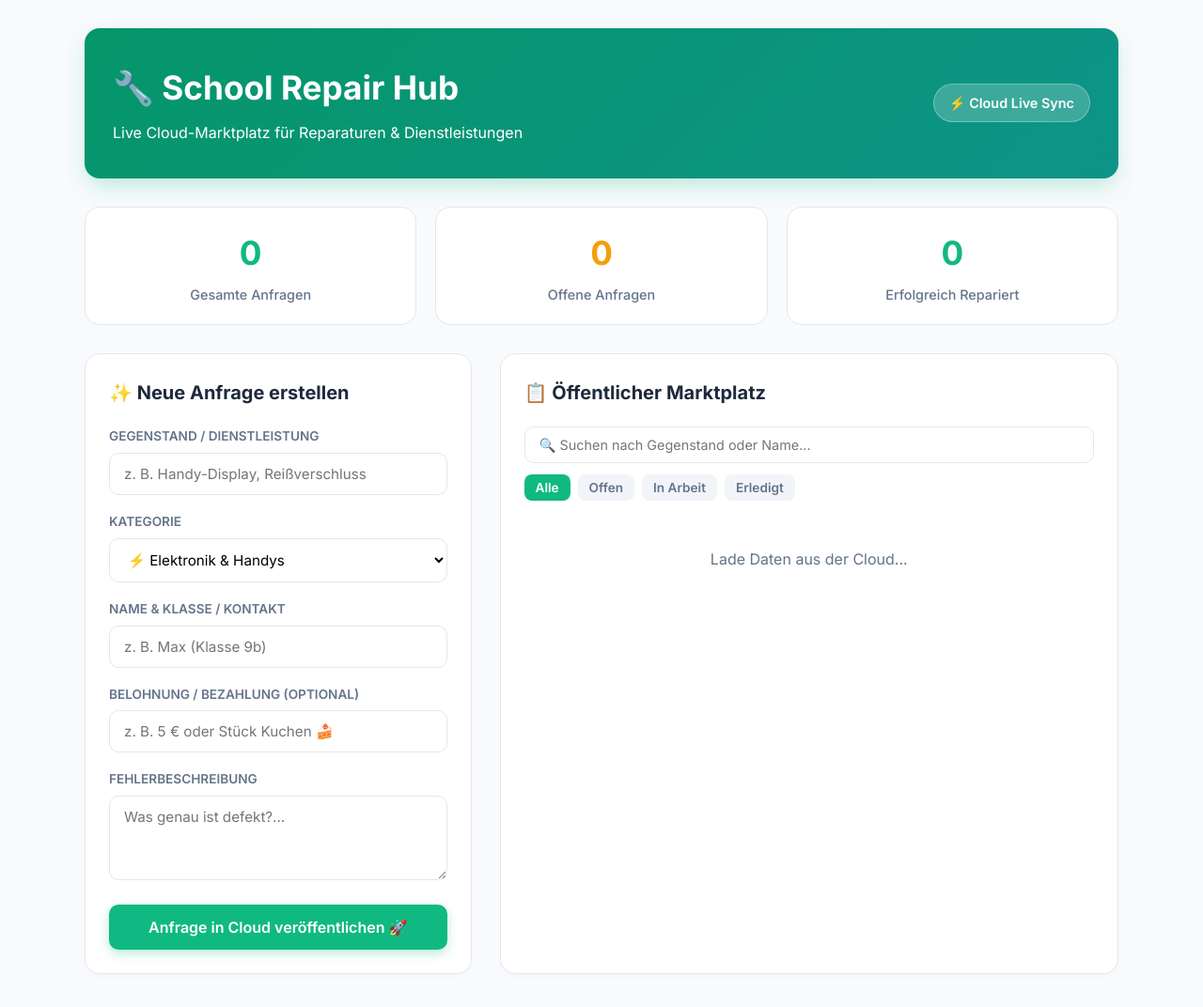
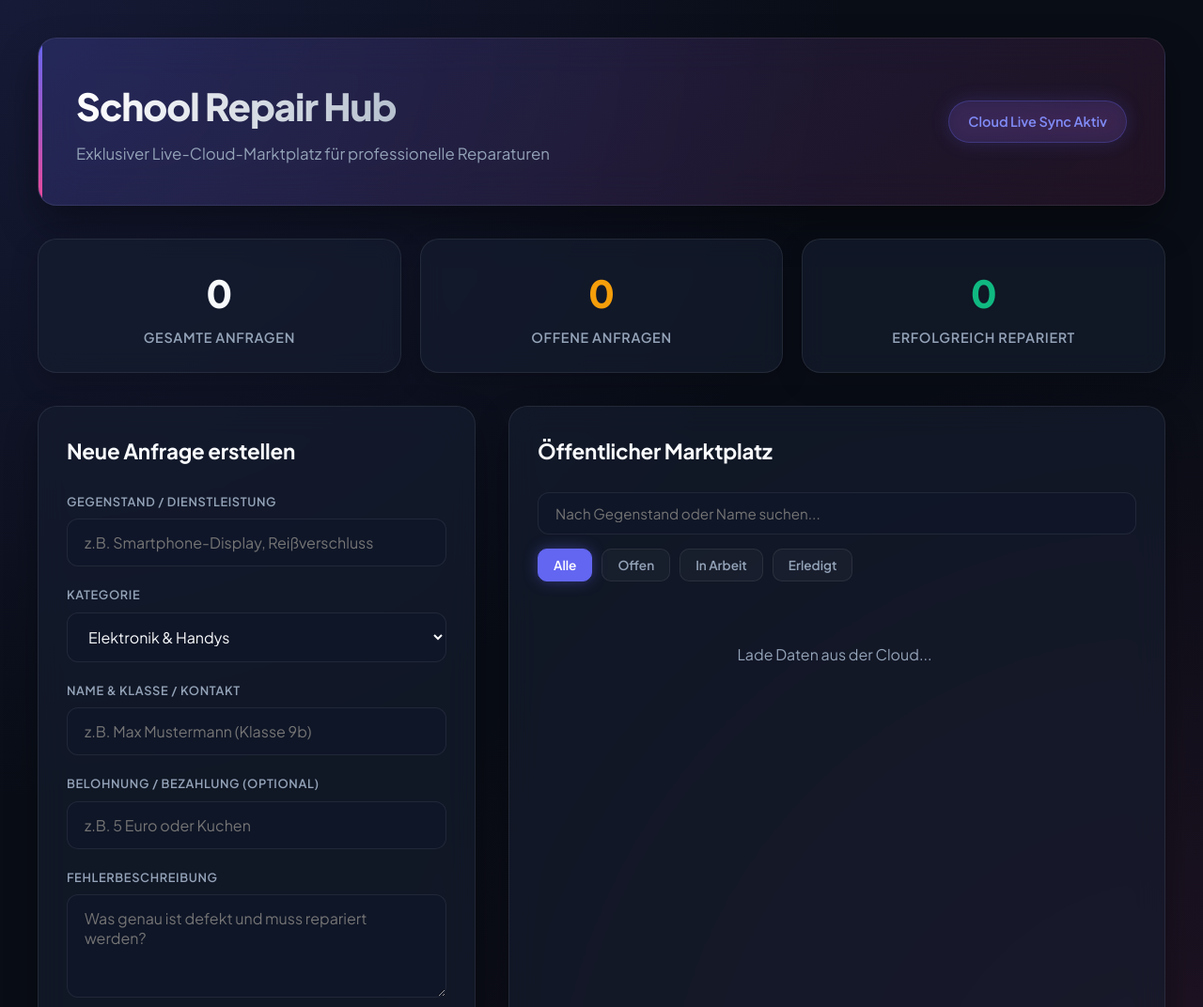
Before and after one commit to leonuex/DataWizard, a plain HTML site: page index.html in a window 1280 px wide. Shown: the top 1072 px of the page at 94% size. Drawn offline with nearby package versions, Linux system fonts and the light colour scheme; no server answers; a script that the page names is missing.

Commit message:
Exklusives Design, Filter und Emojis entfernt

```diff
--- a/index.html
+++ b/index.html
@@ -3,9 +3,9 @@
 <head>
     <meta charset="UTF-8">
     <meta name="viewport" content="width=device-width, initial-scale=1.0">
-    <title>School Repair Hub | Cloud Live</title>
+    <title>School Repair Hub | Exklusives Portal</title>
     <!-- Google Fonts -->
-    <link href="https://fonts.googleapis.com/css2?family=Inter:wght@400;500;600;700&display=swap" rel="stylesheet">
+    <link href="https://fonts.googleapis.com/css2?family=Plus+Jakarta+Sans:wght@400;500;600;700;800&display=swap" rel="stylesheet">
     <!-- Konfetti-Bibliothek -->
     <script src="https://cdn.jsdelivr.net/npm/canvas-confetti@1.5.1/dist/confetti.browser.min.js"></script>
     <!-- Mobile Konsole (Eruda) -->
@@ -14,73 +14,198 @@
 
     <style>
         :root {
-            --primary: #10b981;
-            --primary-hover: #059669;
-            --primary-light: #ecfdf5;
-            --bg: #f8fafc;
-            --card-bg: #ffffff;
-            --text: #1e293b;
-            --text-muted: #64748b;
-            --border: #e2e8f0;
+            --bg-base: #090d16;
+            --bg-surface: rgba(17, 24, 39, 0.7);
+            --bg-card: rgba(22, 30, 49, 0.6);
+            --primary: #6366f1;
+            --primary-glow: rgba(99, 102, 241, 0.4);
+            --accent: #ec4899;
+            --text-main: #f8fafc;
+            --text-muted: #94a3b8;
+            --border: rgba(255, 255, 255, 0.08);
+            --border-focus: rgba(99, 102, 241, 0.6);
             --warning: #f59e0b;
             --success: #10b981;
-            --radius: 16px;
+            --radius: 20px;
         }
-        * { box-sizing: border-box; margin: 0; padding: 0; font-family: 'Inter', sans-serif; }
-        body { background-color: var(--bg); color: var(--text); line-height: 1.6; padding: 30px 15px; }
-        .container { max-width: 1100px; margin: 0 auto; }
+
+        * { box-sizing: border-box; margin: 0; padding: 0; font-family: 'Plus Jakarta Sans', sans-serif; }
+
+        body {
+            background-color: var(--bg-base);
+            background-image:
+                radial-gradient(at 0% 0%, rgba(99, 102, 241, 0.15) 0px, transparent 50%),
+                radial-gradient(at 100% 100%, rgba(236, 72, 153, 0.1) 0px, transparent 50%);
+            color: var(--text-main);
+            min-height: 100vh;
+            line-height: 1.6;
+            padding: 40px 20px;
+        }
+
+        .container { max-width: 1200px; margin: 0 auto; }
+
         header {
-            background: linear-gradient(135deg, #059669 0%, #0d9488 100%);
-            color: white; padding: 35px 30px; border-radius: var(--radius);
-            margin-bottom: 30px; box-shadow: 0 10px 25px -5px rgba(16, 185, 129, 0.3);
+            background: linear-gradient(135deg, rgba(99, 102, 241, 0.2) 0%, rgba(236, 72, 153, 0.1) 100%);
+            backdrop-filter: blur(20px);
+            border: 1px solid var(--border);
+            padding: 40px;
+            border-radius: var(--radius);
+            margin-bottom: 35px;
+            box-shadow: 0 20px 40px rgba(0, 0, 0, 0.4);
             display: flex; justify-content: space-between; align-items: center; flex-wrap: wrap; gap: 20px;
+            position: relative;
+            overflow: hidden;
         }
-        header h1 { font-size: 2.2rem; font-weight: 700; margin-bottom: 8px; }
+
+        header::before {
+            content: '';
+            position: absolute;
+            top: 0; left: 0; width: 4px; height: 100%;
+            background: linear-gradient(to bottom, var(--primary), var(--accent));
+        }
+
+        header h1 { font-size: 2.5rem; font-weight: 800; letter-spacing: -0.025em; margin-bottom: 6px; background: linear-gradient(to right, #fff, #94a3b8); -webkit-background-clip: text; -webkit-text-fill-color: transparent; }
+        header p { color: var(--text-muted); font-size: 1.05rem; }
+
         .header-badge {
-            background: rgba(255, 255, 255, 0.2); padding: 8px 16px; border-radius: 50px;
-            font-weight: 600; font-size: 0.9rem; backdrop-filter: blur(5px);
-            border: 1px solid rgba(255, 255, 255, 0.3);
+            background: rgba(99, 102, 241, 0.15);
+            color: #818cf8;
+            padding: 10px 20px;
+            border-radius: 50px;
+            font-weight: 600;
+            font-size: 0.9rem;
+            backdrop-filter: blur(10px);
+            border: 1px solid rgba(99, 102, 241, 0.3);
+            box-shadow: 0 0 20px rgba(99, 102, 241, 0.2);
         }
-        .stats-bar { display: grid; grid-template-columns: repeat(auto-fit, minmax(220px, 1fr)); gap: 20px; margin-bottom: 30px; }
-        .stat-card { background: var(--card-bg); padding: 20px 25px; border-radius: var(--radius); border: 1px solid var(--border); text-align: center; }
-        .stat-card .number { font-size: 2.2rem; font-weight: 700; color: var(--primary); margin-bottom: 5px; }
-        .stat-card .label { color: var(--text-muted); font-size: 0.9rem; font-weight: 500; }
-        .main-content { display: grid; grid-template-columns: 1fr 1.6fr; gap: 30px; }
-        @media (max-width: 850px) { .main-content { grid-template-columns: 1fr; } }
-        .card { background: var(--card-bg); padding: 25px; border-radius: var(--radius); border: 1px solid var(--border); box-shadow: 0 4px 6px -1px rgba(0,0,0,0.02); }
-        .card h2 { font-size: 1.25rem; margin-bottom: 20px; color: var(--text); }
-        .form-group { margin-bottom: 18px; }
-        .form-group label { display: block; margin-bottom: 6px; font-weight: 600; font-size: 0.85rem; color: var(--text-muted); text-transform: uppercase; }
+
+        .stats-bar { display: grid; grid-template-columns: repeat(auto-fit, minmax(240px, 1fr)); gap: 20px; margin-bottom: 35px; }
+        .stat-card {
+            background: var(--bg-card);
+            backdrop-filter: blur(12px);
+            padding: 25px;
+            border-radius: var(--radius);
+            border: 1px solid var(--border);
+            text-align: center;
+            box-shadow: 0 10px 30px rgba(0,0,0,0.2);
+            transition: transform 0.3s ease, border-color 0.3s ease;
+        }
+        .stat-card:hover { transform: translateY(-3px); border-color: rgba(255,255,255,0.2); }
+        .stat-card .number { font-size: 2.5rem; font-weight: 800; color: var(--text-main); margin-bottom: 4px; }
+        .stat-card .label { color: var(--text-muted); font-size: 0.9rem; font-weight: 600; text-transform: uppercase; letter-spacing: 0.05em; }
+
+        .main-content { display: grid; grid-template-columns: 1fr 1.5fr; gap: 35px; }
+        @media (max-width: 900px) { .main-content { grid-template-columns: 1fr; } }
+
+        .card {
+            background: var(--bg-card);
+            backdrop-filter: blur(16px);
+            padding: 30px;
+            border-radius: var(--radius);
+            border: 1px solid var(--border);
+            box-shadow: 0 15px 35px rgba(0,0,0,0.3);
+        }
+        .card h2 { font-size: 1.4rem; margin-bottom: 25px; color: var(--text-main); font-weight: 700; letter-spacing: -0.01em; }
+
+        .form-group { margin-bottom: 20px; }
+        .form-group label { display: block; margin-bottom: 8px; font-weight: 600; font-size: 0.8rem; color: var(--text-muted); text-transform: uppercase; letter-spacing: 0.05em; }
+
         .form-group input, .form-group select, .form-group textarea {
-            width: 100%; padding: 12px 15px; border: 1.5px solid var(--border); border-radius: 10px; font-size: 0.95rem; background: #fff;
+            width: 100%;
+            padding: 14px 18px;
+            border: 1px solid var(--border);
+            border-radius: 12px;
+            font-size: 1rem;
+            background: rgba(15, 23, 42, 0.6);
+            color: var(--text-main);
+            transition: all 0.3s ease;
         }
-        .form-group textarea { resize: vertical; height: 90px; }
+        .form-group input:focus, .form-group select:focus, .form-group textarea:focus {
+            outline: none;
+            border-color: var(--primary);
+            box-shadow: 0 0 15px var(--primary-glow);
+            background: rgba(15, 23, 42, 0.9);
+        }
+        .form-group textarea { resize: vertical; height: 110px; }
+
         button.btn-primary {
-            background: var(--primary); color: white; border: none; padding: 14px 20px;
-            border-radius: 10px; cursor: pointer; font-weight: 600; font-size: 1rem; width: 100%;
-            box-shadow: 0 4px 12px rgba(16, 185, 129, 0.3); transition: background 0.2s;
+            background: linear-gradient(135deg, var(--primary) 0%, #4f46e5 100%);
+            color: white;
+            border: none;
+            padding: 16px 20px;
+            border-radius: 12px;
+            cursor: pointer;
+            font-weight: 700;
+            font-size: 1rem;
+            width: 100%;
+            box-shadow: 0 10px 25px rgba(99, 102, 241, 0.4);
+            transition: all 0.3s ease;
+            letter-spacing: 0.02em;
         }
-        button.btn-primary:hover { background: var(--primary-hover); }
-        .toolbar { display: flex; flex-direction: column; gap: 12px; margin-bottom: 20px; }
-        .search-input { width: 100%; padding: 10px 15px; border: 1.5px solid var(--border); border-radius: 10px; font-size: 0.9rem; }
-        .filter-bar { display: flex; gap: 8px; flex-wrap: wrap; }
-        .filter-btn { background: #f1f5f9; color: var(--text-muted); border: none; padding: 6px 12px; font-size: 0.85rem; font-weight: 600; border-radius: 8px; cursor: pointer; }
-        .filter-btn.active { background: var(--primary); color: white; }
-        .repair-list { display: flex; flex-direction: column; gap: 15px; max-height: 550px; overflow-y: auto; }
-        .repair-item { border: 1.5px solid var(--border); border-radius: 12px; padding: 18px; background: #ffffff; }
-        .repair-header { display: flex; justify-content: space-between; align-items: flex-start; margin-bottom: 8px; }
-        .repair-title { font-weight: 700; font-size: 1.1rem; }
-        .badge { padding: 4px 10px; border-radius: 50px; font-size: 0.75rem; font-weight: 700; text-transform: uppercase; }
-        .badge.offen { background-color: #fef3c7; color: #d97706; }
-        .badge.in_bearbeitung { background-color: #e0f2fe; color: #0284c7; }
-        .badge.erledigt { background-color: var(--primary-light); color: var(--primary); }
-        .repair-meta { font-size: 0.85rem; color: var(--text-muted); margin-bottom: 10px; display: flex; gap: 12px; flex-wrap: wrap; }
-        .repair-desc { font-size: 0.95rem; color: #334155; margin-bottom: 15px; }
-        .repair-actions { display: flex; gap: 8px; flex-wrap: wrap; }
-        .action-btn { padding: 6px 12px; font-size: 0.85rem; font-weight: 600; border-radius: 8px; border: none; cursor: pointer; }
-        .btn-take { background: #e0f2fe; color: #0369a1; }
-        .btn-done { background: var(--primary-light); color: var(--primary-hover); }
-        .btn-delete { background: #fee2e2; color: #b91c1c; margin-left: auto; }
+        button.btn-primary:hover {
+            transform: translateY(-2px);
+            box-shadow: 0 15px 30px rgba(99, 102, 241, 0.6);
+            filter: brightness(1.1);
+        }
+
+        .toolbar { display: flex; flex-direction: column; gap: 15px; margin-bottom: 25px; }
+        .search-input {
+            width: 100%;
+            padding: 12px 18px;
+            border: 1px solid var(--border);
+            border-radius: 12px;
+            font-size: 0.95rem;
+            background: rgba(15, 23, 42, 0.6);
+            color: var(--text-main);
+        }
+        .search-input:focus { outline: none; border-color: var(--primary); box-shadow: 0 0 15px var(--primary-glow); }
+
+        .filter-bar { display: flex; gap: 10px; flex-wrap: wrap; }
+        .filter-btn {
+            background: rgba(255, 255, 255, 0.03);
+            color: var(--text-muted);
+            border: 1px solid var(--border);
+            padding: 8px 16px;
+            font-size: 0.85rem;
+            font-weight: 600;
+            border-radius: 10px;
+            cursor: pointer;
+            transition: all 0.2s ease;
+        }
+        .filter-btn:hover { background: rgba(255, 255, 255, 0.06); color: var(--text-main); }
+        .filter-btn.active { background: var(--primary); color: white; border-color: var(--primary); box-shadow: 0 0 15px var(--primary-glow); }
+
+        .repair-list { display: flex; flex-direction: column; gap: 18px; max-height: 600px; overflow-y: auto; padding-right: 5px; }
+        .repair-list::-webkit-scrollbar { width: 6px; }
+        .repair-list::-webkit-scrollbar-track { background: rgba(0,0,0,0.1); border-radius: 10px; }
+        .repair-list::-webkit-scrollbar-thumb { background: rgba(255,255,255,0.1); border-radius: 10px; }
+
+        .repair-item {
+            border: 1px solid var(--border);
+            border-radius: 16px;
+            padding: 22px;
+            background: rgba(15, 23, 42, 0.4);
+            transition: transform 0.2s ease, border-color 0.2s ease;
+        }
+        .repair-item:hover { border-color: rgba(255,255,255,0.2); transform: translateY(-2px); }
+
+        .repair-header { display: flex; justify-content: space-between; align-items: flex-start; margin-bottom: 10px; gap: 10px; }
+        .repair-title { font-weight: 700; font-size: 1.15rem; color: var(--text-main); }
+
+        .badge { padding: 5px 12px; border-radius: 50px; font-size: 0.7rem; font-weight: 700; text-transform: uppercase; letter-spacing: 0.05em; }
+        .badge.offen { background-color: rgba(245, 158, 11, 0.15); color: #fbbf24; border: 1px solid rgba(245, 158, 11, 0.3); }
+        .badge.in_bearbeitung { background-color: rgba(14, 165, 233, 0.15); color: #38bdf8; border: 1px solid rgba(14, 165, 233, 0.3); }
+        .badge.erledigt { background-color: rgba(16, 185, 129, 0.15); color: #34d399; border: 1px solid rgba(16, 185, 129, 0.3); }
+
+        .repair-meta { font-size: 0.85rem; color: var(--text-muted); margin-bottom: 12px; display: flex; gap: 15px; flex-wrap: wrap; }
+        .repair-desc { font-size: 0.95rem; color: #cbd5e1; margin-bottom: 18px; line-height: 1.5; }
+
+        .repair-actions { display: flex; gap: 10px; flex-wrap: wrap; }
+        .action-btn { padding: 8px 14px; font-size: 0.85rem; font-weight: 600; border-radius: 10px; border: 1px solid var(--border); cursor: pointer; transition: all 0.2s ease; }
+        .btn-take { background: rgba(14, 165, 233, 0.1); color: #38bdf8; border-color: rgba(14, 165, 233, 0.2); }
+        .btn-take:hover { background: rgba(14, 165, 233, 0.2); }
+        .btn-done { background: rgba(16, 185, 129, 0.1); color: #34d399; border-color: rgba(16, 185, 129, 0.2); }
+        .btn-done:hover { background: rgba(16, 185, 129, 0.2); }
     </style>
 </head>
 <body>
@@ -88,10 +213,10 @@
 <div class="container">
     <header>
         <div>
-            <h1>🔧 School Repair Hub</h1>
-            <p>Live Cloud-Marktplatz für Reparaturen & Dienstleistungen</p>
+            <h1>School Repair Hub</h1>
+            <p>Exklusiver Live-Cloud-Marktplatz für professionelle Reparaturen</p>
         </div>
-        <div class="header-badge" id="sync-status">⚡ Cloud Live Sync</div>
+        <div class="header-badge" id="sync-status">Cloud Live Sync Aktiv</div>
     </header>
 
     <div class="stats-bar">
@@ -112,42 +237,42 @@
     <div class="main-content">
         <!-- Formular -->
         <div class="card">
-            <h2>✨ Neue Anfrage erstellen</h2>
+            <h2>Neue Anfrage erstellen</h2>
             <form id="repair-form">
                 <div class="form-group">
                     <label for="title">Gegenstand / Dienstleistung</label>
-                    <input type="text" id="title" placeholder="z. B. Handy-Display, Reißverschluss" required>
+                    <input type="text" id="title" placeholder="z.B. Smartphone-Display, Reißverschluss" required>
                 </div>
                 <div class="form-group">
                     <label for="category">Kategorie</label>
                     <select id="category">
-                        <option value="Elektronik">⚡ Elektronik & Handys</option>
-                        <option value="Kleidung">👕 Kleidung & Textilien</option>
-                        <option value="Schulbedarf">📚 Schulbedarf & Sonstiges</option>
+                        <option value="Elektronik">Elektronik & Handys</option>
+                        <option value="Kleidung">Kleidung & Textilien</option>
+                        <option value="Schulbedarf">Schulbedarf & Sonstiges</option>
                     </select>
                 </div>
                 <div class="form-group">
                     <label for="owner">Name & Klasse / Kontakt</label>
-                    <input type="text" id="owner" placeholder="z. B. Max (Klasse 9b)" required>
+                    <input type="text" id="owner" placeholder="z.B. Max Mustermann (Klasse 9b)" required>
                 </div>
                 <div class="form-group">
                     <label for="reward">Belohnung / Bezahlung (optional)</label>
-                    <input type="text" id="reward" placeholder="z. B. 5 € oder Stück Kuchen 🍰">
+                    <input type="text" id="reward" placeholder="z.B. 5 Euro oder Kuchen">
                 </div>
                 <div class="form-group">
                     <label for="description">Fehlerbeschreibung</label>
-                    <textarea id="description" placeholder="Was genau ist defekt?..." required></textarea>
+                    <textarea id="description" placeholder="Was genau ist defekt und muss repariert werden?" required></textarea>
                 </div>
-                <button type="submit" class="btn-primary">Anfrage in Cloud veröffentlichen 🚀</button>
+                <button type="submit" class="btn-primary">Anfrage in Cloud veröffentlichen</button>
             </form>
         </div>
 
         <!-- Anfragen-Übersicht & Filter -->
         <div class="card">
-            <h2>📋 Öffentlicher Marktplatz</h2>
+            <h2>Öffentlicher Marktplatz</h2>
 
             <div class="toolbar">
-                <input type="text" id="search-input" class="search-input" placeholder="🔍 Suchen nach Gegenstand oder Name..." oninput="renderRepairs()">
+                <input type="text" id="search-input" class="search-input" placeholder="Nach Gegenstand oder Name suchen..." oninput="renderRepairs()">
                 <div class="filter-bar">
                     <button class="filter-btn active" onclick="setFilter('all', this)">Alle</button>
                     <button class="filter-btn" onclick="setFilter('offen', this)">Offen</button>
@@ -157,16 +282,16 @@
             </div>
 
             <div class="repair-list" id="repair-list">
-                <p style="text-align: center; color: var(--text-muted); padding: 30px;">Lade Daten aus der Cloud...</p>
+                <p style="text-align: center; color: var(--text-muted); padding: 40px;">Lade Daten aus der Cloud...</p>
             </div>
         </div>
     </div>
 </div>
 
-<!-- Integrierte Firebase-Logik direkt ohne externe Datei-Abhängigkeiten -->
+<!-- Firebase und Automatischer Filter Logik -->
 <script type="module">
     import { initializeApp } from "https://www.gstatic.com/firebasejs/10.8.0/firebase-app.js";
-    import { getFirestore, collection, addDoc, doc, updateDoc, deleteDoc, onSnapshot, query } from "https://www.gstatic.com/firebasejs/10.8.0/firebase-firestore.js";
+    import { getFirestore, collection, addDoc, doc, updateDoc, onSnapshot, query } from "https://www.gstatic.com/firebasejs/10.8.0/firebase-firestore.js";
 
     const firebaseConfig = {
       apiKey: "AIzaSyC92GlUyRJM0nlSEUcR7Jgawp8sD8RrI",
@@ -183,6 +308,14 @@
     let repairs = [];
     let currentFilter = 'all';
 
+    // Automatischer Filter gegen Spam / unpassende Wörter
+    const blockedWords = ['scheisse', 'scheiße', 'dum", "idiot', 'arsch', 'spam', 'test123', 'wurst', 'blöd', 'fuck', 'shit'];
+
+    function containsSpam(text) {
+        const lower = text.toLowerCase();
+        return blockedWords.some(word => lower.includes(word));
+    }
+
     const q = query(collection(db, "repairs"));
     onSnapshot(q, (snapshot) => {
         repairs = [];
@@ -193,7 +326,7 @@
     }, (error) => {
         console.error("Fehler beim Laden der Cloud-Daten: ", error);
         const statusEl = document.getElementById('sync-status');
-        if (statusEl) statusEl.innerText = "⚠️ Offline / Nur Lokal";
+        if (statusEl) statusEl.innerText = "Offline / Nur Lokal";
     });
 
     function renderRepairs() {
@@ -213,7 +346,7 @@
         });
 
         if (filtered.length === 0) {
-            listEl.innerHTML = '<p style="text-align: center; color: var(--text-muted); padding: 30px;">Keine Anfragen gefunden.</p>';
+            listEl.innerHTML = '<p style="text-align: center; color: var(--text-muted); padding: 40px;">Keine Anfragen gefunden.</p>';
         } else {
             filtered.forEach(repair => {
                 const item = document.createElement('div');
@@ -228,18 +361,17 @@
                         <span class="badge ${repair.status}">${statusText}</span>
                     </div>
                     <div class="repair-meta">
-                        <span>📂 ${escapeHtml(repair.category)}</span>
-                        <span>👤 ${escapeHtml(repair.owner)}</span>
-                        ${repair.reward ? `<span>🎁 ${escapeHtml(repair.reward)}</span>` : ''}
-                        <span>📅 ${repair.date || 'Gerade eben'}</span>
+                        <span>Kategorie: ${escapeHtml(repair.category)}</span>
+                        <span>Von: ${escapeHtml(repair.owner)}</span>
+                        ${repair.reward ? `<span>Belohnung: ${escapeHtml(repair.reward)}</span>` : ''}
+                        <span>Datum: ${repair.date || 'Gerade eben'}</span>
                     </div>
                     <div class="repair-desc">${escapeHtml(repair.description)}</div>
                     <div class="repair-actions">
                         ${repair.status !== 'in_bearbeitung' && repair.status !== 'erledigt' ?
-                            `<button class="action-btn btn-take" onclick="window.updateRepairStatus('${repair.id}', 'in_bearbeitung')">▶️ Übernehmen</button>` : ''}
+                            `<button class="action-btn btn-take" onclick="window.updateRepairStatus('${repair.id}', 'in_bearbeitung')">Übernehmen</button>` : ''}
                         ${repair.status !== 'erledigt' ?
-                            `<button class="action-btn btn-done" onclick="window.markRepairDone('${repair.id}')">✅ Repariert</button>` : ''}
-                        <button class="action-btn btn-delete" onclick="window.removeRepair('${repair.id}')">🗑️ Löschen</button>
+                            `<button class="action-btn btn-done" onclick="window.markRepairDone('${repair.id}')">Als repariert markieren</button>` : ''}
                     </div>
                 `;
                 listEl.appendChild(item);
@@ -284,28 +416,28 @@
         }
     }
 
-    window.removeRepair = async function(id) {
-        if (confirm("Möchtest du diese Anfrage wirklich löschen?")) {
-            try {
-                await deleteDoc(doc(db, "repairs", id));
-            } catch (e) {
-                console.error("Fehler beim Löschen:", e);
-            }
-        }
-    }
-
     document.addEventListener('DOMContentLoaded', () => {
         const repairForm = document.getElementById('repair-form');
         if (repairForm) {
             repairForm.addEventListener('submit', async function(e) {
                 e.preventDefault();
 
+                const title = document.getElementById('title').value;
+                const description = document.getElementById('description').value;
+                const owner = document.getElementById('owner').value;
+
+                // Automatischer Spam- und Unsinns-Filter
+                if (containsSpam(title) || containsSpam(description) || containsSpam(owner)) {
+                    alert("Deine Anfrage enthält unzulässige Begriffe oder Spam und wurde automatisch abgelehnt.");
+                    return;
+                }
+
                 const newRepair = {
-                    title: document.getElementById('title').value,
+                    title: title,
                     category: document.getElementById('category').value,
-                    owner: document.getElementById('owner').value,
+                    owner: owner,
                     reward: document.getElementById('reward').value,
-                    description: document.getElementById('description').value,
+                    description: description,
                     status: 'offen',
                     date: new Date().toLocaleDateString('de-DE')
                 };
```
